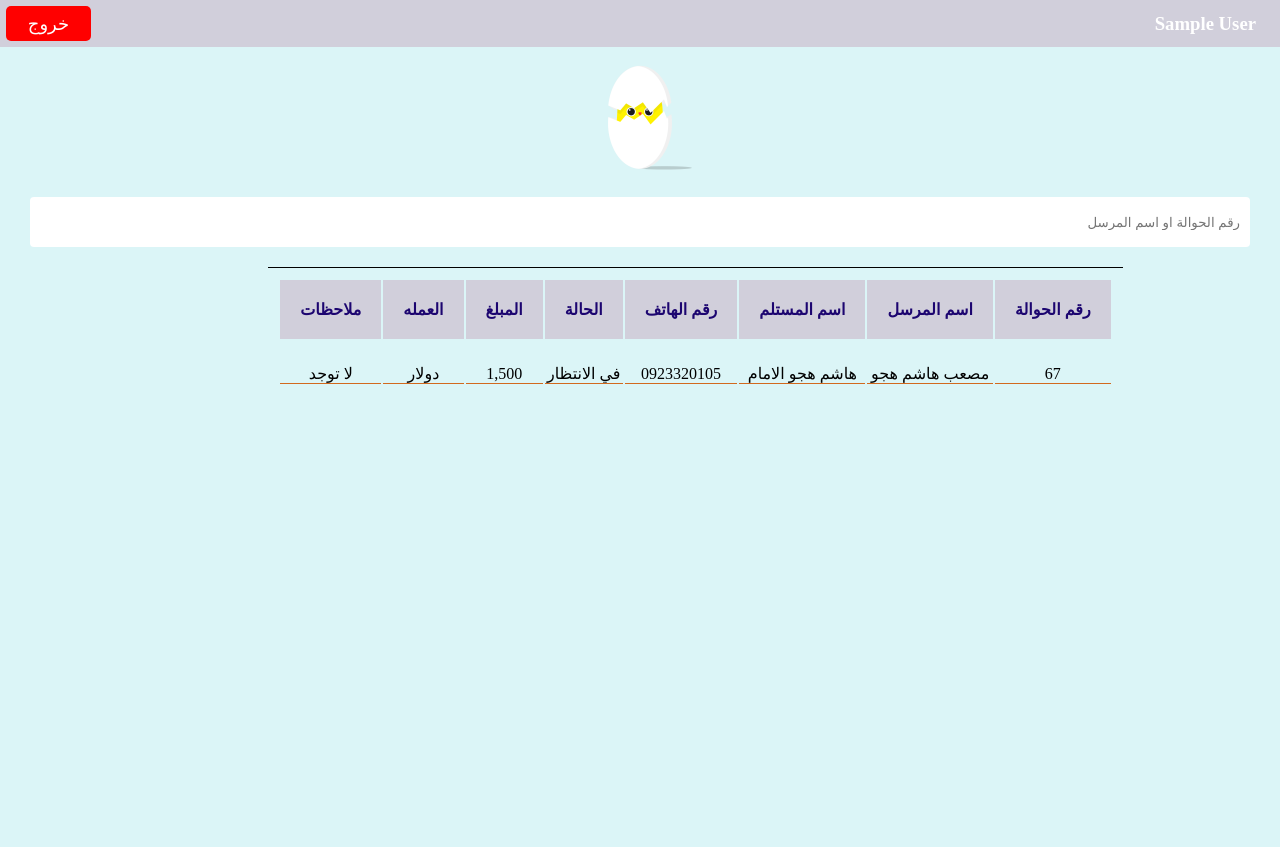
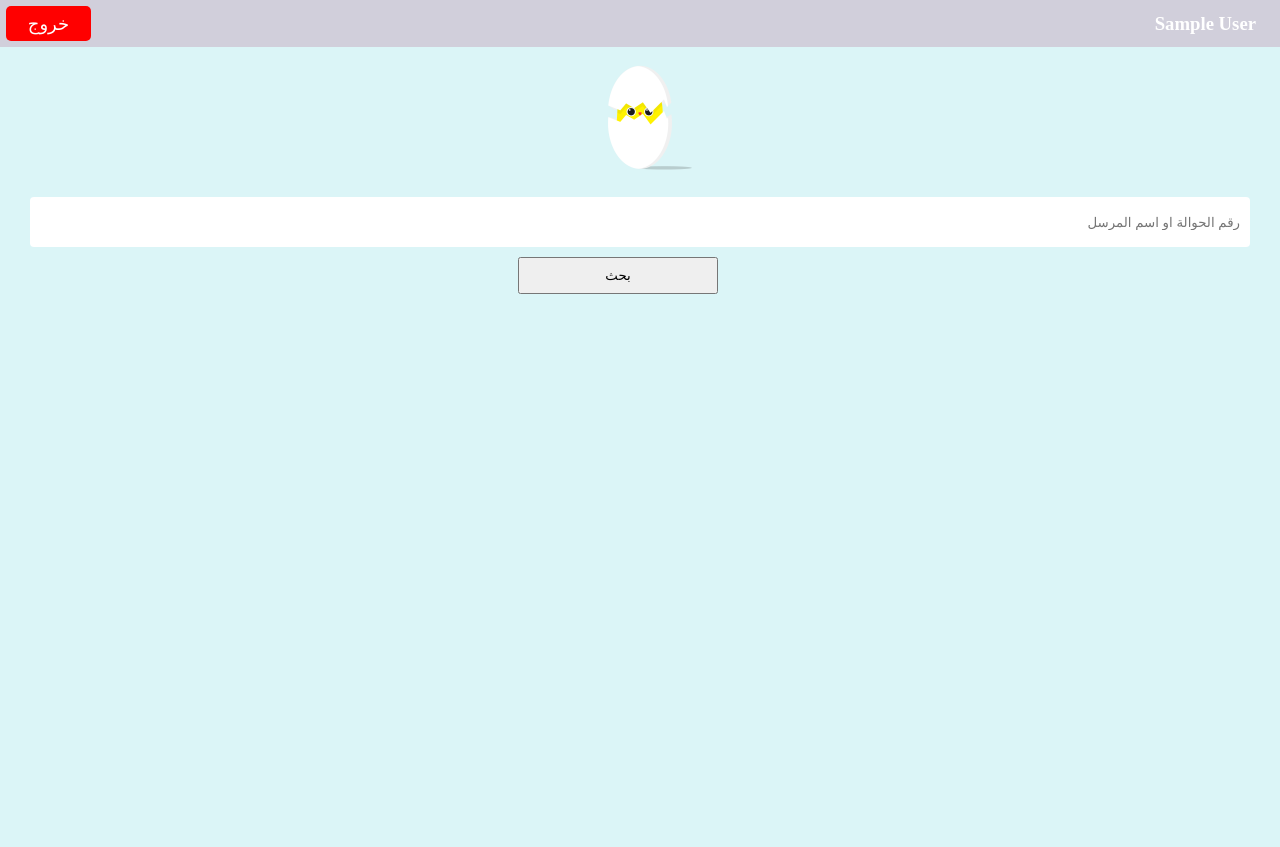
Before and after one commit to mosabhashim/sudkontransform, a PHP site: page /search.php in a window 1280 px wide. Shown: the part 64-911 px from the top of the page. Run offline with PHP 8.4, Linux system fonts and the light colour scheme; the visitor is signed in with stand-in values (Sample User, id 1); tables that the repository leaves empty or names only in its code hold one stand-in row (values such as "Sample post").

Commit message:
update app

```diff
--- a/delivery_report.php
+++ b/delivery_report.php
@@ -67,7 +67,7 @@ button{
     </div>
             <table class="tab">
                 <?php
-                session_start();
+
                     $id = $_SESSION['id_re'];
                     if(isset($_SESSION['id_re'])){
 
--- a/received_data.php
+++ b/received_data.php
@@ -39,13 +39,14 @@ include('./includes/login_chick.php');
             <table class="tab">
                 <thead>
                     <th>رقم الحوالة </th>
+                    <th>التاريخ </th>
                     <th>اسم المرسل </th>
                     <th>اسم المستلم</th>
                     <th> المبلغ</th>
                     <th>العملة</th>
                     <th>الحالة</th>
                     <th>الملاحظات</th>
-                    <th> الغاء</th>
+
                 </thead>
                 <tbody>
                     <?php
@@ -56,7 +57,7 @@ include('./includes/login_chick.php');
                             <td style="direction: ltr;" data-label=" التاريخ"><?php echo $row['date']   ?></td>
                             <td data-label=" اسم المرسل"> <?php echo $row['name_send'] ?> </td>
                             <td data-label=" اسم المستلم"> <?php echo $row['name_res'] ?></td>
-                            <td data-label=" المبلغ"><?php echo $row['money'] ?></td>
+                            <td data-label=" المبلغ"><?php echo number_format($row['money'])  ?></td>
                             <td data-label="العملة"><?php echo $row['currency'] ?></td>
                             <td style="background-color: greenyellow;" data-label=" الحالة"> <?php echo $row['status'] ?></td>
                             <td data-label="ملاحظات"><?php echo $row['note'] ?></td>
--- a/report_send.php
+++ b/report_send.php
@@ -85,11 +85,8 @@ include('./includes/login_chick.php');
                     <th>اسم المستلم</th>
                     <th> رقم الهاتف</th>
                     <th> المبلغ</th>
-                    <th>العملة</th>
                     <th>الحالة</th>
                     <th>الملاحظات</th>
-
-
                 </thead>
                 <tbody>
                     <tr>
--- a/search.php
+++ b/search.php
@@ -1,27 +1,48 @@
 <?php
-include ('./includes/connect.php');
-include ('./includes/header.php');
-include ('./includes/login_chick.php');
+include('./includes/connect.php');
+include('./includes/header.php');
+include('./includes/login_chick.php');
 ?>
 <!DOCTYPE html>
 <html lang="en">
+
 <head>
     <meta charset="UTF-8">
     <meta http-equiv="X-UA-Compatible" content="IE=edge">
     <meta name="viewport" content="width=device-width, initial-scale=1.0">
     <link rel="stylesheet" href="css/search.css ">
     <title>search</title>
+    <style>
+        .see {
+            height: 37px;
+            width: 200px;
+            position: relative;
+            left: 40%;
+            margin-top: 10px;
+        }
+    </style>
 </head>
+
 <body>
     <div class="back">
         <div class="container">
             <div class="icon">
                 <img src="image/chick.gif" alt="search_icon">
             </div>
-        <div class="inputs" >
+            <div class="inputs">
                 <label for=""></label>
-            <input type="text" placeholder="رقم الحوالة او اسم المرسل">
+                <form action="" method="POST">
+                    <input type="text" name="data" placeholder="رقم الحوالة او اسم المرسل">
+                    <button class="see" name="search"> بحث</button>
+                </form>
             </div>
+            <?php
+            if (isset($_POST['search'])) {
+            $search = $_POST['data'];
+            $query = "SELECT * FROM transform WHERE id='$search';";
+            $query_run = mysqli_query($con,$query);
+            while($row = mysqli_fetch_assoc($query_run)){
+            ?>
             <div class="tab">
                 <table>
                     <thead>
@@ -33,18 +54,43 @@ include ('./includes/login_chick.php');
                         <th>المبلغ</th>
                         <th>العمله</th>
                         <th>ملاحظات</th>
+                        <th>اتخاذ اجراء</th>
                     </thead>
                     <tbody>
                         <tr>
-                        <td>67</td>
-                        <td>مصعب هاشم هجو</td>
-                        <td>هاشم هجو الامام</td>
-                        <td>0923320105</td>
-                        <td>في الانتظار</td>
-                        <td> 1,500 </td>
-                        <td> دولار </td>
-                        <td>لا توجد  </td>
+                            <td><?php echo $row['id']?></td>
+                            <td><?php echo $row['name_send']?></td>
+                            <td><?php echo $row['name_res']?></td>
+                            <td><?php echo $row['tel']?></td>
+                            <td><?php echo $row['status']?></td>
+                            <td><?php echo number_format($row['money'])?></td>
+                            <td><?php echo $row['currency']?></td>
+                            <td><?php echo $row['note']?></td>
+                            <?php
+                            if($row['deliv_money'] == 0){
+                                ?>
+                                <form action="delivery.php" method="POST">
+                                    <input type="hidden" name="id" value="<?php echo $row['id']?>">
+                                <td>
+                                <button name="delivery" style="width: 100%; color:white; height: 100%; border: none;background: red;padding: 6px;">تسليم</button>
+                                </td>
+                                </form>
+                                <?php
+                            }else{
+                                ?>
+                                <form action="" method="POST">
+                                <td>
+                                <button style="width: 100%;color:white; height: 100%; border: none;background: green;padding: 6px;">طباعة</button>
+                                </td>
+                                </form>
+                                <?php
+                            }
+                            ?>
                         </tr>
+                        <?php
+                            }
+                        }
+                        ?>
                     </tbody>
                 </table>
             </div>
```
Also changed, not shown: delivery.php (+9 -1 lines), money.php (+6 -1 lines). Lines whose indentation alone changed are shown as unchanged.
